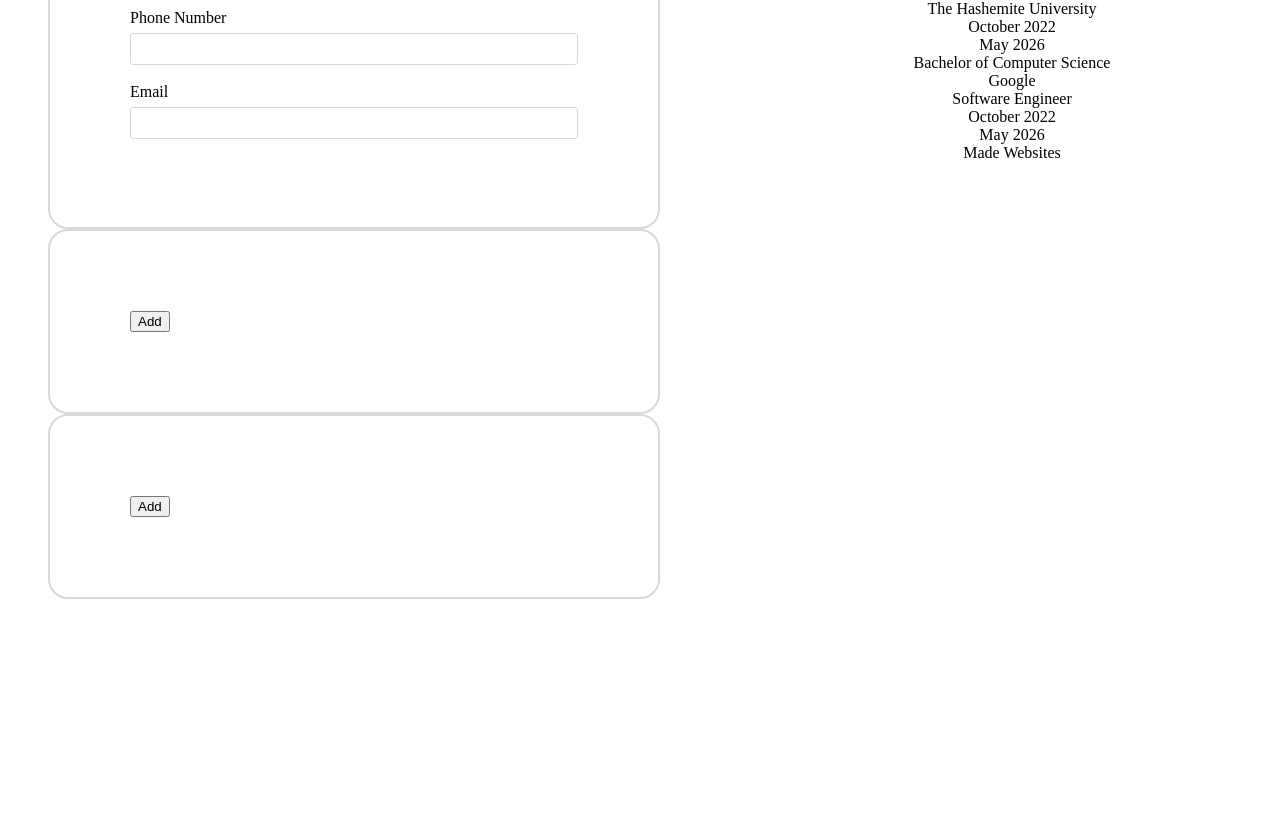
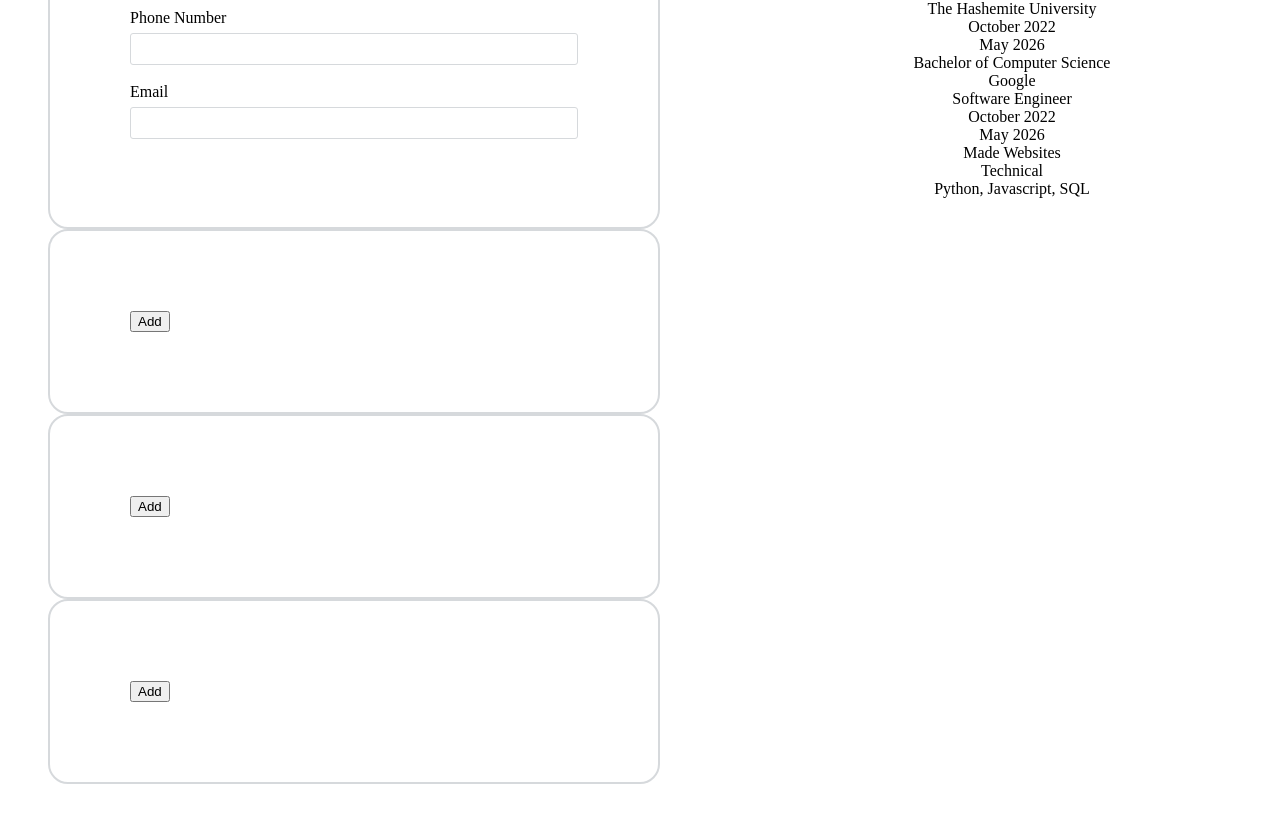
Before and after one commit to LaithAlnajjar/cv-builder, a React (Vite) app: page / in a window 1280 px wide. Shown: the part 269-1092 px from the top of the page. Before the commit the page ends 916 px from the top, so only its background shows below. Built offline with nearby package versions, Linux system fonts and the light colour scheme.

Commit message:
feat: add functionality to display skills in CV preview

```diff
--- a/src/components/App.jsx
+++ b/src/components/App.jsx
@@ -4,6 +4,7 @@ import Education from './Education';
 import Preview from './Preview';
 import '../styles/App.css';
 import Experience from './Experience';
+import Skills from './Skills.jsx';
 
 function App() {
 
@@ -28,6 +29,10 @@ function App() {
     desc:'Made Websites',
     key:0
   }])
+  const [skills, setSkills] = useState([{
+    title:'Technical',
+    skillList:'Python, Javascript, SQL'
+  }])
 
   return (
     <>
@@ -50,6 +55,12 @@ function App() {
             stateChanger={setExperience}
           />
         </div>
+        <div className="card">
+          <Skills
+            state={skills}
+            stateChanger={setSkills}
+          />
+        </div>
       </div>
       <Preview
         name={personal.name}
@@ -58,7 +69,7 @@ function App() {
         email={personal.email}
         education={education}
         experience={experience}
-
+        skills={skills}
       />
     </>
   )
--- a/src/components/Preview.jsx
+++ b/src/components/Preview.jsx
@@ -1,6 +1,6 @@
 import '../styles/Preview.css';
 
-export default function Preview({ name, address, phoneNumber, email, education, experience }) {
+export default function Preview({ name, address, phoneNumber, email, education, experience, skills }) {
 
     return (
         <div className="preview">
@@ -35,6 +35,15 @@ export default function Preview({ name, address, phoneNumber, email, education,
                 } )}
             </div>
 
+            <div className="skills">
+                {skills.map(item => {
+                   return (<div className="skills-item" key={item.key}>
+                        <div> {item.title} </div>
+                        <div> {item.skillList} </div>
+                    </div>)
+                } )}
+            </div>
+
         </div>
     )
 
--- /dev/null
+++ b/src/components/SkillItem.jsx
@@ -0,0 +1,47 @@
+import { useState } from 'react';
+
+export default function SkillItem(props) {
+    const [skill, setSkill] = useState({
+        title:'',
+        skillList:''
+    })
+
+    const[added, setAdded] = useState(false)
+
+    const handleTitle = (e => {
+        setSkill({...skill, title:e.target.value})
+    })
+
+    const handleSkillList = (e => {
+        setSkill({...skill, skillList:e.target.value})
+    })
+
+    const handleAdd = (e => {
+        e.preventDefault()
+        setAdded(true)
+        props.stateChanger([...props.state, {...skill, key:props.id}])
+    })
+
+
+
+    if (!added) {
+    return (
+        <form className='skill-item' action="">
+            <label htmlFor="skill-title"> Skills Section Title </label>
+            <input type="text" name="skill-title" id="skill-title" onChange={handleTitle} />
+
+            <label htmlFor="skill-list"> Skill List </label>
+            <input type="text" name="skill-list" id="skill-list" onChange={handleSkillList} />
+
+            <button type="submit" onClick={handleAdd}>Add</button>
+        </form>
+    )
+    } else {
+        return (
+            <div className='experience-item-added'>
+                {skill.title}
+            </div>
+        )
+    }
+
+}
--- /dev/null
+++ b/src/components/Skills.jsx
@@ -0,0 +1,36 @@
+import { useState } from 'react';
+import SkillItem from './SkillItem.jsx';
+
+export default function Skills(props) {
+
+    const [skillList, setSkillList] = useState([])
+    const [id, setID] = useState(1)
+
+    const handleAddSkill = (e => {
+        e.preventDefault()
+        setID(id + 1)
+        setSkillList([...skillList,
+        <SkillItem
+            key={id}
+            id={id}
+            added={false}
+            state={props.state}
+            stateChanger={props.stateChanger}
+        />
+        ])
+    })
+
+
+    return (
+
+        <div className='skills'>
+            {skillList.map(skillItem => {
+                return skillItem;
+            })}
+            <button className="add-experience-item" onClick={handleAddSkill}>
+                Add
+            </button>
+        </div>
+    )
+
+}
```
